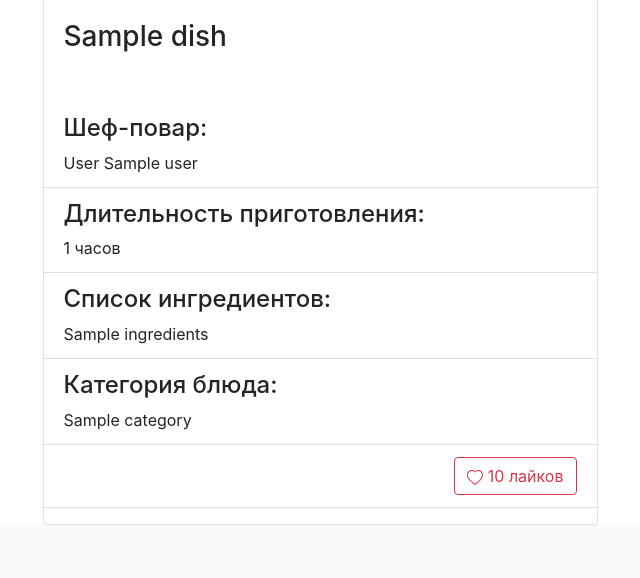
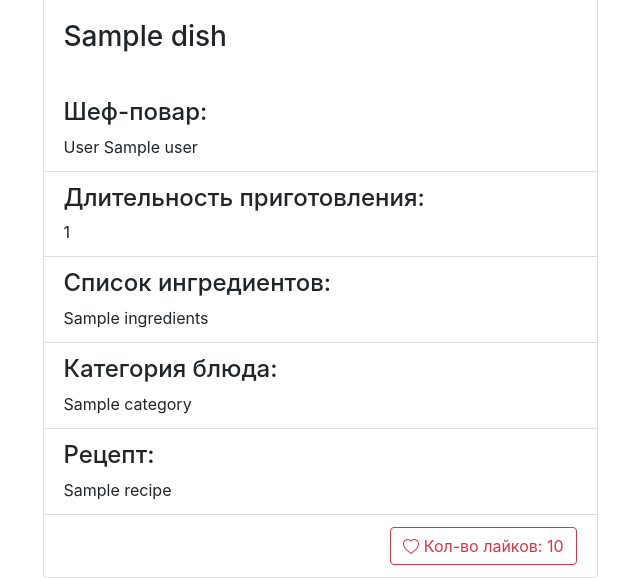
Before and after one commit to Capitan-Parrot/Web_project, a Flask app: template templates/table.html in a window 1280 px wide. Shown: the part 568-1146 px from the top of the page, without its empty margins (320-960 px from the left). Before the commit the page ends 1093 px from the top, so only its background shows below. Run offline with Flask 2, Linux system fonts and the light colour scheme; the template is opened without the code that fills it: most values are stand-ins (such as "Sample title", 1, 10 or a date in 2020); some libraries are stand-ins or nearby versions.

Commit message:
Профиль пользователя, фото

```diff
--- a/data/dishes.py
+++ b/data/dishes.py
@@ -12,9 +12,10 @@ class Dish(SqlAlchemyBase, SerializerMixin):
                            primary_key=True, autoincrement=True)
     cooker = sqlalchemy.Column(sqlalchemy.Integer, sqlalchemy.ForeignKey("users.id"))
     title = sqlalchemy.Column(sqlalchemy.String, nullable=True)
-    work_size = sqlalchemy.Column(sqlalchemy.Integer, nullable=True)
+    work_size = sqlalchemy.Column(sqlalchemy.String, nullable=True)
     ingredients = sqlalchemy.Column(sqlalchemy.String, nullable=True)
     category = sqlalchemy.Column(sqlalchemy.Integer, sqlalchemy.ForeignKey("category.id"))
     likes = sqlalchemy.Column(sqlalchemy.Integer, default=0)
+    recipe = sqlalchemy.Column(sqlalchemy.TEXT, nullable=True)
     categories = orm.relation('Category')
     user = orm.relation('User')
--- a/data/parser_dish.py
+++ b/data/parser_dish.py
@@ -5,5 +5,5 @@ parser = reqparse.RequestParser()
 parser.add_argument('cooker', required=True)
 parser.add_argument('title', required=True)
 parser.add_argument('ingredients', required=True)
-parser.add_argument('work_size', required=True, type=int)
+parser.add_argument('work_size', required=True)
 parser.add_argument('category', required=True, type=int)
--- a/data/parser_user.py
+++ b/data/parser_user.py
@@ -6,7 +6,5 @@ parser.add_argument('surname', required=True)
 parser.add_argument('name', required=True)
 parser.add_argument('age', required=True, type=int)
 parser.add_argument('position', required=True)
-parser.add_argument('speciality', required=True)
-parser.add_argument('address', required=True)
 parser.add_argument('liked_dish', required=True)
 parser.add_argument('email', required=True)
--- a/forms/add_dish.py
+++ b/forms/add_dish.py
@@ -1,13 +1,14 @@
 from flask_wtf import FlaskForm
 from wtforms import StringField
-from wtforms import BooleanField, SubmitField, IntegerField, DateTimeField
+from wtforms import BooleanField, SubmitField, IntegerField, DateTimeField, TextAreaField
 from wtforms.validators import DataRequired
 
 
 class DishesForm(FlaskForm):
     title = StringField('Название блюда', validators=[DataRequired()])
     cooker = IntegerField("ID Шеф-повара", validators=[DataRequired()])
-    work_size = IntegerField("Длительность приготовления", validators=[DataRequired()])
+    work_size = StringField("Длительность приготовления", validators=[DataRequired()])
     ingredients = StringField("Ингредиенты", validators=[DataRequired()])
     category = IntegerField("ID Категории блюда", validators=[DataRequired()])
+    recipe = TextAreaField("Рецепт", validators=[DataRequired()])
     submit = SubmitField('Применить')
--- a/main.py
+++ b/main.py
@@ -88,21 +88,22 @@ def add_dish():
         db_sess = db_session.create_session()
         dish = Dish()
         if not db_sess.query(User).filter(User.id == form.cooker.data).first():
-            return render_template('dishes.html', title='Добавление новости',
+            return render_template('dishes.html', title='Добавление блюда',
                                    form=form,
                                    message="Шеф-повара с таким ID не существует")
         if not db_sess.query(Category).filter(Category.id == form.category.data).first():
-            return render_template('dishes.html', title='Добавление новости',
+            return render_template('dishes.html', title='Добавление блюда',
                                    form=form,
                                    message="Категории с таким ID не существует")
         dish.title = form.title.data
         dish.cooker = form.cooker.data
         dish.work_size = form.work_size.data
         dish.category = form.category.data
+        dish.recipe = form.recipe.data
         db_sess.add(dish)
         db_sess.commit()
         return redirect('/')
-    return render_template('dishes.html', title='Добавление новости',
+    return render_template('dishes.html', title='Добавление блюда',
                            form=form)
 
 
@@ -119,13 +120,14 @@ def edit_dishes(id):
             form.work_size.data = dish.work_size
             form.ingredients.data = dish.ingredients
             form.category.data = dish.category
+            form.recipe.data = dish.recipe
         else:
             abort(404)
     if form.validate_on_submit():
         db_sess = db_session.create_session()
         dish = db_sess.query(Dish).filter(Dish.id == id, ((Dish.user == current_user) | (current_user.id == 1))).first()
         if not db_sess.query(Category).filter(Category.id == form.category.data).first():
-            return render_template('dishes.html', title='Добавление новости',
+            return render_template('dishes.html', title='Изменение блюда',
                                    form=form,
                                    message="Категории с таким ID не существует")
         if dish:
@@ -134,12 +136,13 @@ def edit_dishes(id):
             dish.work_size = form.work_size.data
             dish.ingredients = form.ingredients.data
             dish.category = form.category.data
+            dish.recipe = form.recipe.data
             db_sess.commit()
             return redirect('/')
         else:
             abort(404)
     return render_template('dishes.html',
-                           title='Добавление работы',
+                           title='Изменение блюда',
                            form=form)
 
 
@@ -183,27 +186,31 @@ def like_it(id):
 @login_required
 def profile(id):
     liked_dishes = list(map(lambda x: int(x) if 'None' not in x else 0, str(current_user.liked_dish).split(',')))
-    print(liked_dishes)
-    return render_template('profile.html', user=current_user,
-                           dishes=' '.join([elem.title for elem in db_sess.query(Dish).filter(Dish.id.in_(liked_dishes)).all()]))
+    return render_template('profile.html', user=current_user, photo=url_for('static', filename=f'img_user/{id}.jpg'),
+                           dishes=' '.join([elem.title for elem in
+                                            db_sess.query(Dish).filter(Dish.id.in_(liked_dishes)).all()]))
 
 
-@app.route('/file_upload/<int:id>', methods=['POST', 'GET'])
-def sample_file_upload(id):
+@app.route('/file_upload/<kind>/<int:id>', methods=['POST', 'GET'])
+def sample_file_upload(kind, id):
     if request.method == 'GET':
         return render_template('file_upload.html', id=id)
     elif request.method == 'POST':
         f = request.files[str(id)]
-        with open(f'static/img/{id}.jpg', 'wb') as s:
-            s.write(f.read())
-        return f'<a href="/" align="center">Форма отправлена. Вернуться на главную</a>'
+        if kind == 'dish':
+            with open(f'static/img/{id}.jpg', 'wb') as s:
+                s.write(f.read())
+        else:
+            with open(f'static/img_user/{id}.jpg', 'wb') as s:
+                s.write(f.read())
+        return f'<a href="/" align="center">Фото загружено. Вернуться на главную</a>'
 
 
 @app.route('/')
 def main():
     dishes = [elem for elem in db_sess.query(Dish).all()]
     if current_user.is_authenticated:
-        liked_dishes = str(current_user.liked_dish).split(',')
+        liked_dishes = list(map(lambda x: int(x) if 'None' not in x else 0, str(current_user.liked_dish).split(',')))
     else:
         liked_dishes = []
     return render_template('table.html', orders_list=sorted(dishes, key=lambda x: x.likes, reverse=True), liked_dishes=liked_dishes)
--- a/templates/base.html
+++ b/templates/base.html
@@ -7,12 +7,14 @@
           href="https://stackpath.bootstrapcdn.com/bootstrap/4.4.1/css/bootstrap.min.css"
           integrity="sha384-Vkoo8x4CGsO3+Hhxv8T/Q5PaXtkKtu6ug5TOeNV6gBiFeWPGFN9MuhOf23Q9Ifjh"
           crossorigin="anonymous">
-    <link rel="stylesheet" type="text/css" href="static/css/style.css"/>
     <title>Кулинарный портал</title>
     <style>
         .card {
             width: 100;
             margin: auto;
+        }
+        .card-img-user {
+            max-width: 10
         }
     </style>
 </head>
--- a/templates/table.html
+++ b/templates/table.html
@@ -5,7 +5,7 @@
     <h1 align="center">Блюда, доступные сейчас</h1>
     {% if current_user.is_authenticated %}
         <div class="add" align="center">
-            <a href="add_dish" class="btn btn-primary" align="center">Добавить блюдо</a>
+            <a href="add_dish" class="btn btn-primary" >Добавить блюдо</a>
             <br>
         </div>
     {% endif %}
@@ -16,12 +16,12 @@
             <div class="card-body">
                 <h3 class="card-title">{{dish.title}}</h3>
             </div>
-                <p class="card-text">
             <ul class="list-group list-group-flush">
                 <li class="list-group-item"><h4>Шеф-повар:</h4> {{dish.user.surname + ' ' + dish.user.name}}</li>
-                        <li class="list-group-item"><h4>Длительность приготовления:</h4> {{dish.work_size}} часов</li>
+                <li class="list-group-item"><h4>Длительность приготовления:</h4> {{dish.work_size}} </li>
                 <li class="list-group-item"><h4>Список ингредиентов:</h4> {{dish.ingredients}}</li>
                 <li class="list-group-item"><h4>Категория блюда:</h4> {{dish.categories.name}}</li>
+                <li class="list-group-item"><h4>Рецепт:</h4> {{dish.recipe}}</li>
                 {% if current_user.is_authenticated and ((current_user == dish.user) or (current_user.id == 1)) %}
                 <li class="list-group-item">
                     <a href="/add_dish/{{dish.id}}" class="btn btn-warning">
@@ -30,7 +30,7 @@
                     <a href="/dish_delete/{{dish.id}}" class="btn btn-danger">
                         Удалить
                     </a>
-                                <a href="/file_upload/{{dish.id}}" class="btn btn-success">
+                    <a href="/file_upload/dish/{{dish.id}}" class="btn btn-success">
                         Добавить фото
                     </a>
                 </li>
@@ -40,19 +40,17 @@
                     <a href="/like_it/{{dish.id}}" class="btn btn-outline-danger float-right">
                         <svg xmlns="http://www.w3.org/2000/svg" width="16" height="16" fill="currentColor" class="bi bi-heart-fill" viewBox="0 0 16 16">
                             <path fill-rule="evenodd" d="M8 1.314C12.438-3.248 23.534 4.735 8 15-7.534 4.736 3.562-3.248 8 1.314z"/>
-                                    </svg> {{dish.likes}} лайков
+                        </svg> Кол-во лайков: {{dish.likes}}
                     </a>
                     {% else %}
                     <a href="/like_it/{{dish.id}}" class="btn btn-outline-danger float-right">
                         <svg xmlns="http://www.w3.org/2000/svg" width="16" height="16" fill="currentColor" class="bi bi-heart" viewBox="0 0 16 16">
                             <path d="M8 2.748l-.717-.737C5.6.281 2.514.878 1.4 3.053c-.523 1.023-.641 2.5.314 4.385.92 1.815 2.834 3.989 6.286 6.357 3.452-2.368 5.365-4.542 6.286-6.357.955-1.886.838-3.362.314-4.385C13.486.878 10.4.28 8.717 2.01L8 2.748zM8 15C-7.333 4.868 3.279-3.04 7.824 1.143c.06.055.119.112.176.171a3.12 3.12 0 0 1 .176-.17C12.72-3.042 23.333 4.867 8 15z"/>
-                                </svg> {{dish.likes}} лайков
+                        </svg> Кол-во лайков: {{dish.likes}}
                     </a>
                     {% endif %}
                 </li>
             </ul>
-                </p>
-            </div>
         </div>
     {% endfor %}
 {% endblock %}
```
Also changed, not shown: data/departments.py (deleted, +0 -16 lines), forms/add_department.py (deleted, +0 -12 lines), templates/dishes.html (+10 -1 lines). Lines whose indentation alone changed are shown as unchanged.
